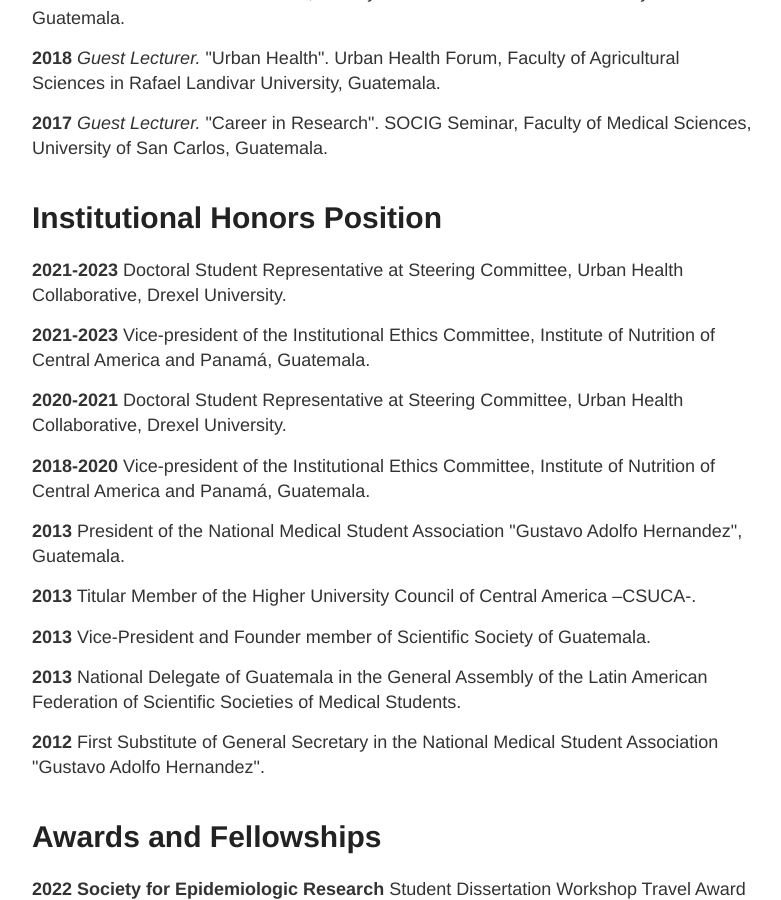
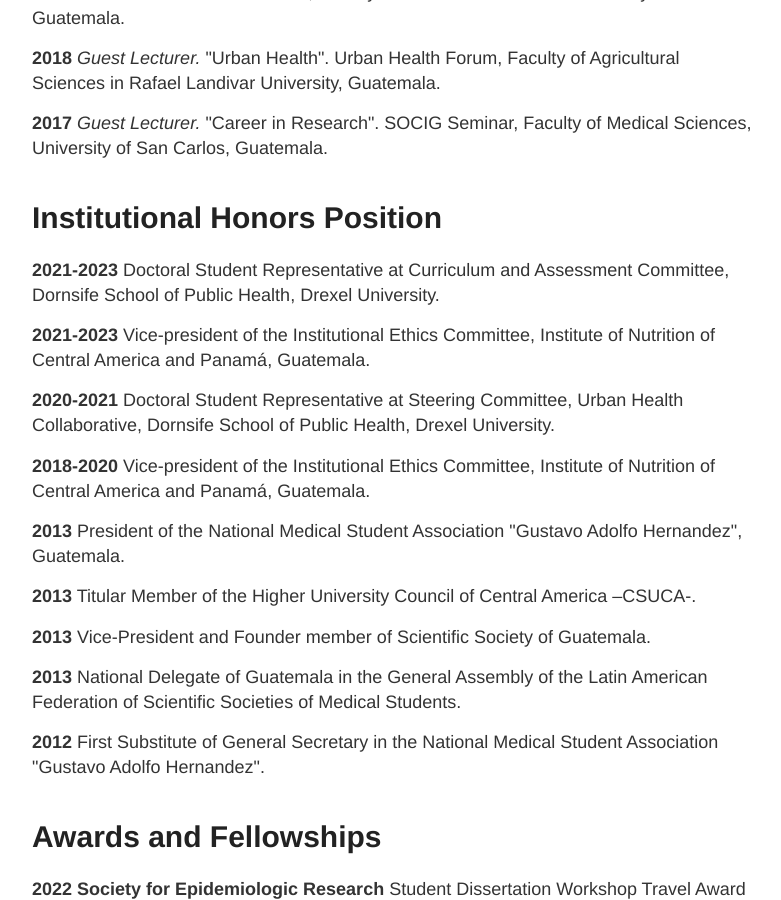
Before and after one commit to kmfolgar/kmartinez.com, a Jekyll site: the page built from cv.md, in a window 1280 px wide and 900 px high, scrolled down 3215 px. Shown: the whole window, without its empty margins (248-1029 px from the left). Built offline with Jekyll 4.4.1, drawn with Linux system fonts in a browser that asks for light colours.

Commit message:
updt 12 de may

```diff
--- a/cv.md
+++ b/cv.md
@@ -103,11 +103,11 @@
 
 # Institutional Honors Position
 
-**2021-2023** Doctoral Student Representative at Steering Committee, Urban Health Collaborative, Drexel University.
+**2021-2023** Doctoral Student Representative at Curriculum and Assessment Committee, Dornsife School of Public Health, Drexel University.
 
 **2021-2023** Vice-president of the Institutional Ethics Committee, Institute of Nutrition of Central America and Panamá, Guatemala.
 
-**2020-2021** Doctoral Student Representative at Steering Committee, Urban Health Collaborative, Drexel University.
+**2020-2021** Doctoral Student Representative at Steering Committee, Urban Health Collaborative, Dornsife School of Public Health, Drexel University.
 
 **2018-2020** Vice-president of the Institutional Ethics Committee, Institute of Nutrition of Central America and Panamá, Guatemala.
 
```
